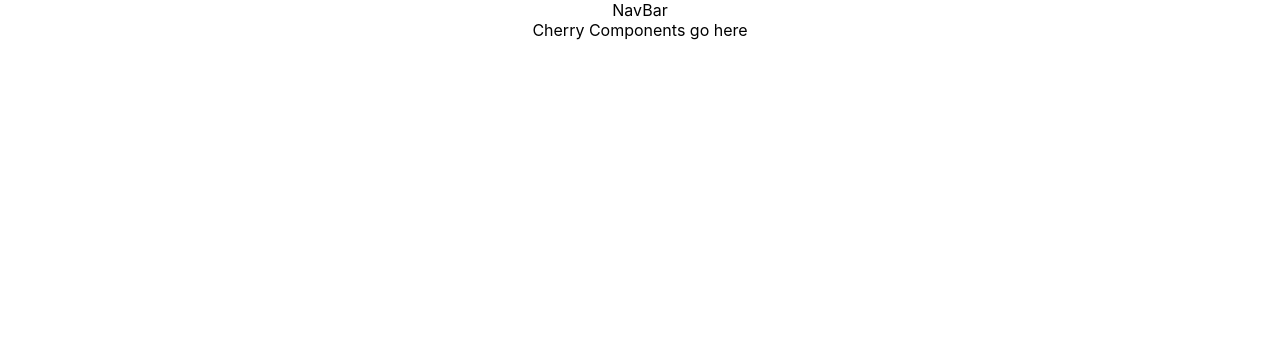
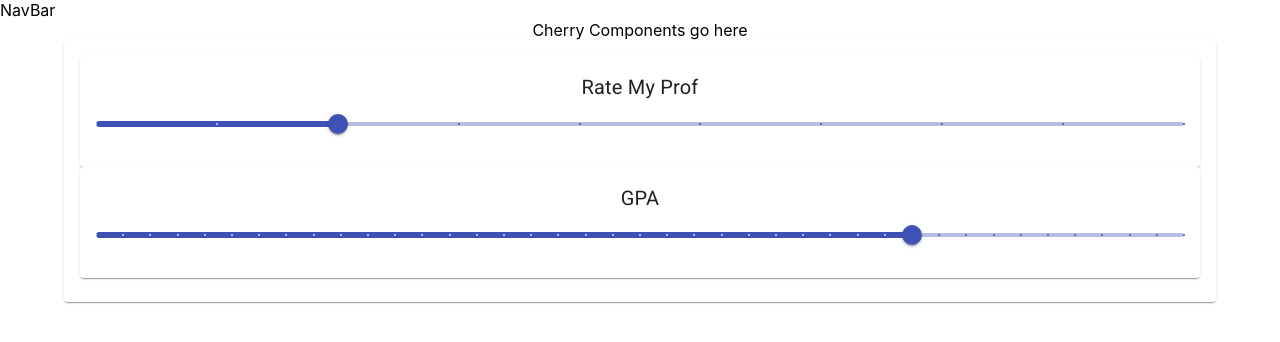
Before and after one commit to open-source-at-illinois/cherry, a React (Create React App) app in the folder web/: page /home in a window 1280 px wide. Shown: the top 342 px of the page. Built offline with nearby package versions, Linux system fonts and the light colour scheme.

Commit message:
Add Basic Slider Components

```diff
--- a/web/package.json
+++ b/web/package.json
@@ -3,6 +3,9 @@
   "version": "0.1.0",
   "private": true,
   "dependencies": {
+    "@emotion/react": "^11.5.0",
+    "@emotion/styled": "^11.3.0",
+    "@mui/material": "^5.0.4",
     "@testing-library/jest-dom": "^5.11.4",
     "@testing-library/react": "^11.1.0",
     "@testing-library/user-event": "^12.1.10",
--- a/web/public/index.html
+++ b/web/public/index.html
@@ -1,14 +1,12 @@
 <!DOCTYPE html>
 <html lang="en">
+
 <head>
   <meta charset="utf-8" />
   <link rel="icon" href="%PUBLIC_URL%/favicon.ico" />
   <meta name="viewport" content="width=device-width, initial-scale=1" />
   <meta name="theme-color" content="#000000" />
-    <meta
-      name="description"
-      content="Web site created using create-react-app"
-    />
+  <meta name="description" content="Web site created using create-react-app" />
   <link rel="apple-touch-icon" href="%PUBLIC_URL%/logo192.png" />
   <!--
       manifest.json provides metadata used when your web app is installed on a
@@ -24,8 +22,18 @@
       work correctly both with client-side routing and a non-root public URL.
       Learn how to configure a non-root public URL by running `npm run build`.
     -->
-    <title>React App</title>
+  <meta name="viewport" content="initial-scale=1, width=device-width" />
+  <title>Cherry</title>
+  <script src="https://unpkg.com/react@latest/umd/react.development.js" crossorigin="anonymous"></script>
+  <script src="https://unpkg.com/react-dom@latest/umd/react-dom.development.js"></script>
+  <script src="https://unpkg.com/@mui/material@latest/umd/material-ui.development.js" crossorigin="anonymous"></script>
+  <script src="https://unpkg.com/babel-standalone@latest/babel.min.js" crossorigin="anonymous"></script>
+  <!-- Fonts to support Material Design -->
+  <link rel="stylesheet" href="https://fonts.googleapis.com/css?family=Roboto:300,400,500,700&display=swap" />
+  <!-- Icons to support Material Design -->
+  <link rel="stylesheet" href="https://fonts.googleapis.com/icon?family=Material+Icons" />
 </head>
+
 <body>
   <noscript>You need to enable JavaScript to run this app.</noscript>
   <div id="root"></div>
@@ -40,4 +48,5 @@
       To create a production bundle, use `npm run build` or `yarn build`.
     -->
 </body>
+
 </html>
--- a/web/src/App.js
+++ b/web/src/App.js
@@ -8,7 +8,6 @@ import NavBar from './components/NavBar';
 function App() {
   return (
     <div className="App">
-      <NavBar/>
       <Switch>
         <Route path="/login">
           <h2>TODO: Login with Shibboleth</h2>
--- /dev/null
+++ b/web/src/components/Slider.js
@@ -0,0 +1,19 @@
+import React from "react";
+import Card from '@mui/material/Card';
+import CardContent from '@mui/material/CardContent';
+import SliderComponent from "./SliderComponent";
+
+const SliderBox = (props) => {
+    return (
+        <>
+            <Card sx={{ minWidth: 275 }}>
+                <CardContent>
+                    <SliderComponent label='Rate My Prof' defaultValue={30} min={10} max={100} step={10} />
+                    <SliderComponent label='GPA' defaultValue={3.0} min={0} max={4} step={0.1} />
+                </CardContent>
+            </Card>
+        </>
+    )
+}
+
+export default SliderBox;
--- /dev/null
+++ b/web/src/components/SliderComponent.js
@@ -0,0 +1,29 @@
+import React from "react";
+import Card from '@mui/material/Card';
+import CardContent from '@mui/material/CardContent';
+import Typography from '@mui/material/Typography';
+import Slider from '@mui/material/Slider';
+
+const SliderComponent = (props) => {
+    return (
+        <>
+            <Card sx={{ minWidth: 275 }}>
+                <CardContent>
+                    <Typography sx={{ fontSize: 20 }} color="text.primary" gutterBottom>
+                        {props.label}
+                    </Typography>
+                    <Slider
+                        defaultValue={props.defaultValue}
+                        valueLabelDisplay="auto"
+                        step={props.step}
+                        marks
+                        min={props.min}
+                        max={props.max}
+                    />
+                </CardContent>
+            </Card>
+        </>
+    )
+}
+
+export default SliderComponent;
--- a/web/src/index.js
+++ b/web/src/index.js
@@ -4,11 +4,31 @@ import './index.css';
 import App from './App';
 import reportWebVitals from './reportWebVitals';
 import {BrowserRouter as Router} from "react-router-dom"
+import Container from '@mui/material/Container';
+import NavBar from './components/NavBar';
+import { createTheme, ThemeProvider } from '@mui/material/styles';
+
+const themeOptions = createTheme ({
+  palette: {
+    type: 'light',
+    primary: {
+      main: '#3f51b5',
+    },
+    secondary: {
+      main: '#f50057',
+    },
+  },
+});
 
 ReactDOM.render(
   <React.StrictMode>
     <Router>
+    <ThemeProvider theme={themeOptions}>
+      <NavBar/>
+      <Container>
       <App />
+      </Container>
+      </ThemeProvider>
     </Router>
   </React.StrictMode>,
   document.getElementById('root')
--- a/web/src/pages/home.js
+++ b/web/src/pages/home.js
@@ -1,4 +1,5 @@
 import React from "react";
+import SliderBox from "../components/Slider";
 
 const HomePage = () => {
     return (
@@ -6,6 +7,7 @@ const HomePage = () => {
             <div>
                 Cherry Components go here
             </div>
+            <SliderBox/>
         </>
     )
 }
```
Also changed, not shown: web/src/components/Preferences.js (deleted, +0 -13 lines), 2 other files (tests, documents, lock files or other folders). Lines whose indentation alone changed are shown as unchanged.
